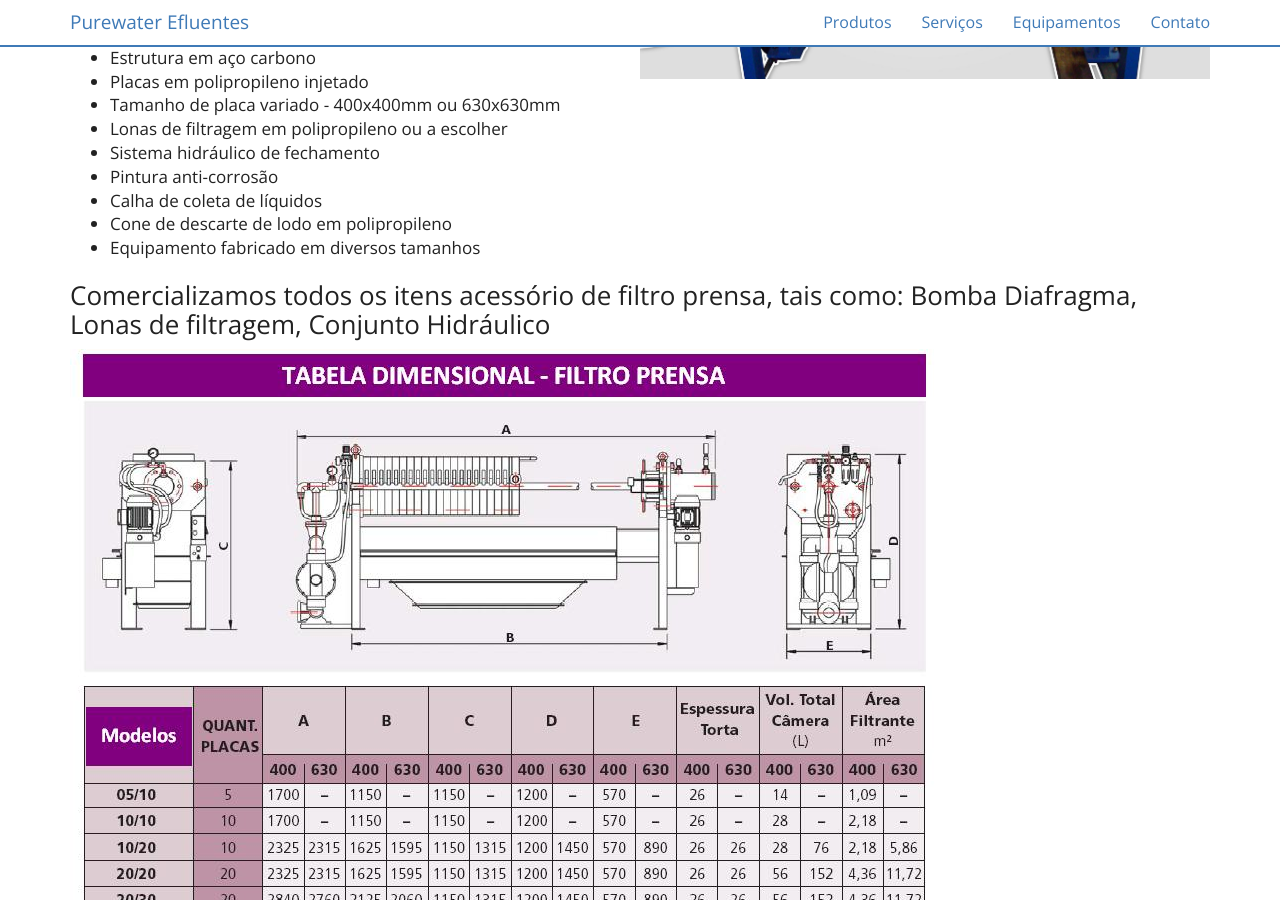
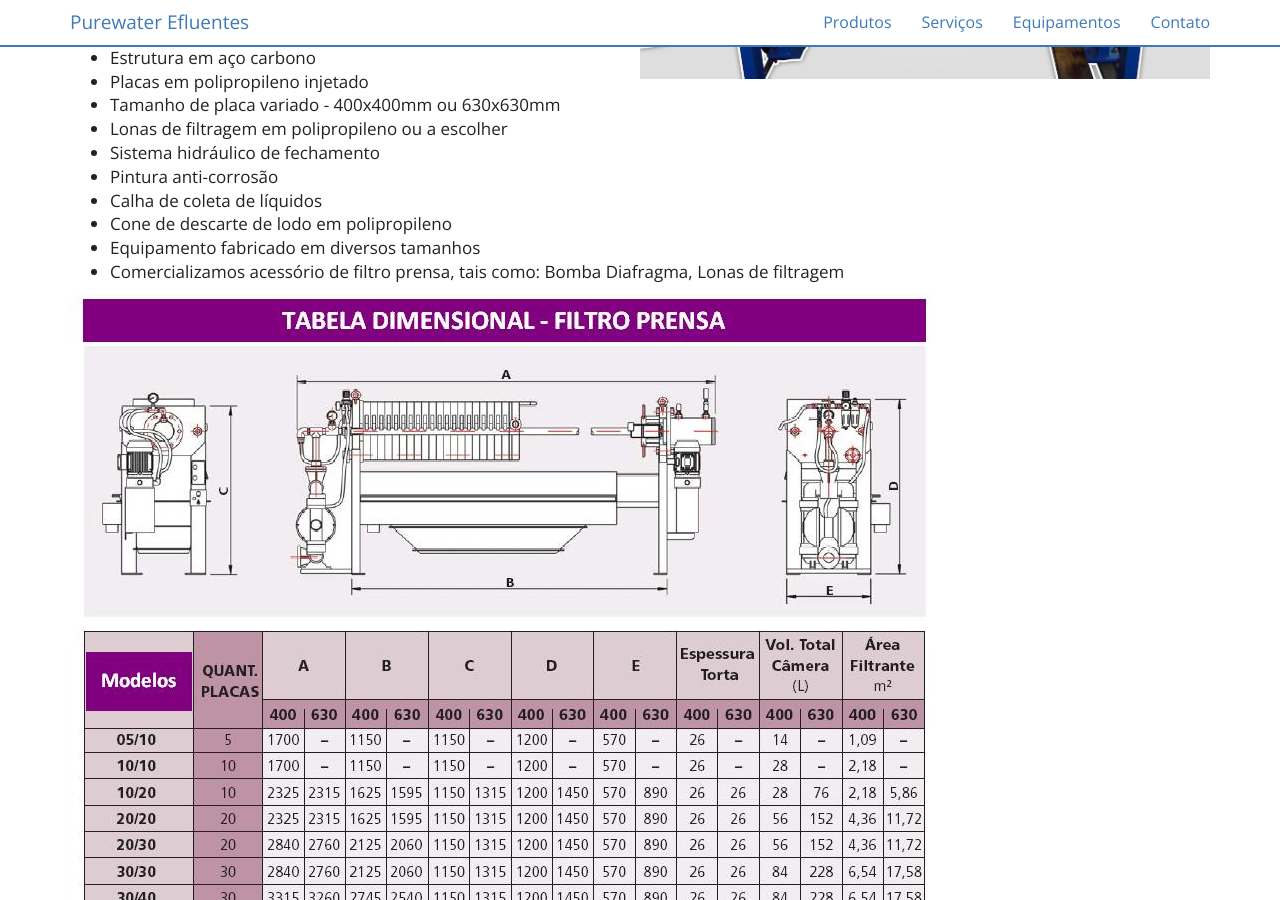
Before and after one commit to purewaterefluentes/purewaterefluentes.github.io, a Jekyll site: the page built from equipamentos/filtro-prensa.md, in a window 1280 px wide and 900 px high, scrolled down 691 px. Built offline with Jekyll 4.4.1, drawn with Linux system fonts in a browser that asks for light colours; nearby versions of some CDN libraries; library files that are not in the unit come from our copies.

Commit message:
Update filtro-prensa.md

```diff
--- a/equipamentos/filtro-prensa.md
+++ b/equipamentos/filtro-prensa.md
@@ -28,8 +28,7 @@ Com grande capacidade de filtragem e ótimos resultados na desidratação, poden
 - Calha de coleta de líquidos
 - Cone de descarte de lodo em polipropileno
 - Equipamento fabricado em diversos tamanhos
-
-### Comercializamos todos os itens acessório de filtro prensa, tais como: Bomba Diafragma, Lonas de filtragem, Conjunto Hidráulico
+- Comercializamos acessório de filtro prensa, tais como: Bomba Diafragma, Lonas de filtragem
 
 <img src="../../website/images/Tabela dimensional filtro prensa Purewater.JPG" alt="Tabela de Medidas - Filtro Prensa">
 
```
